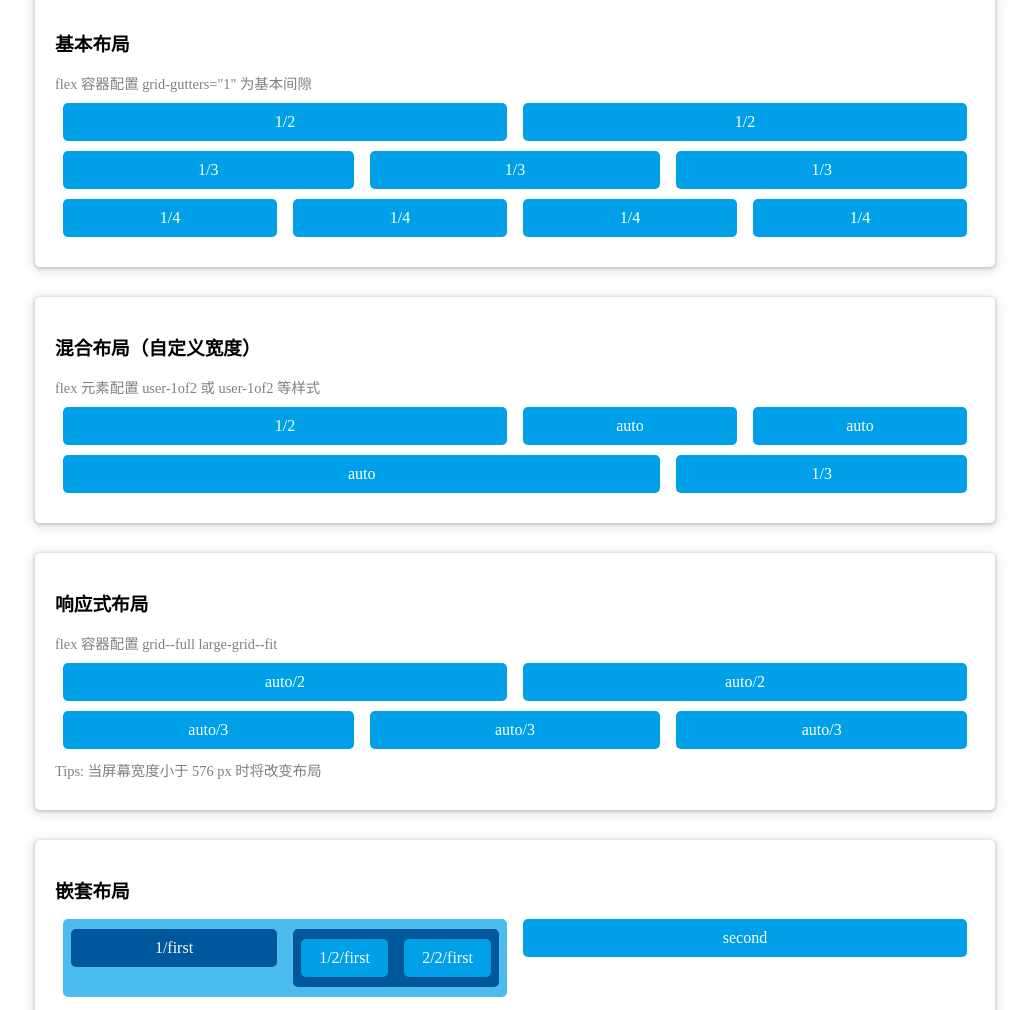
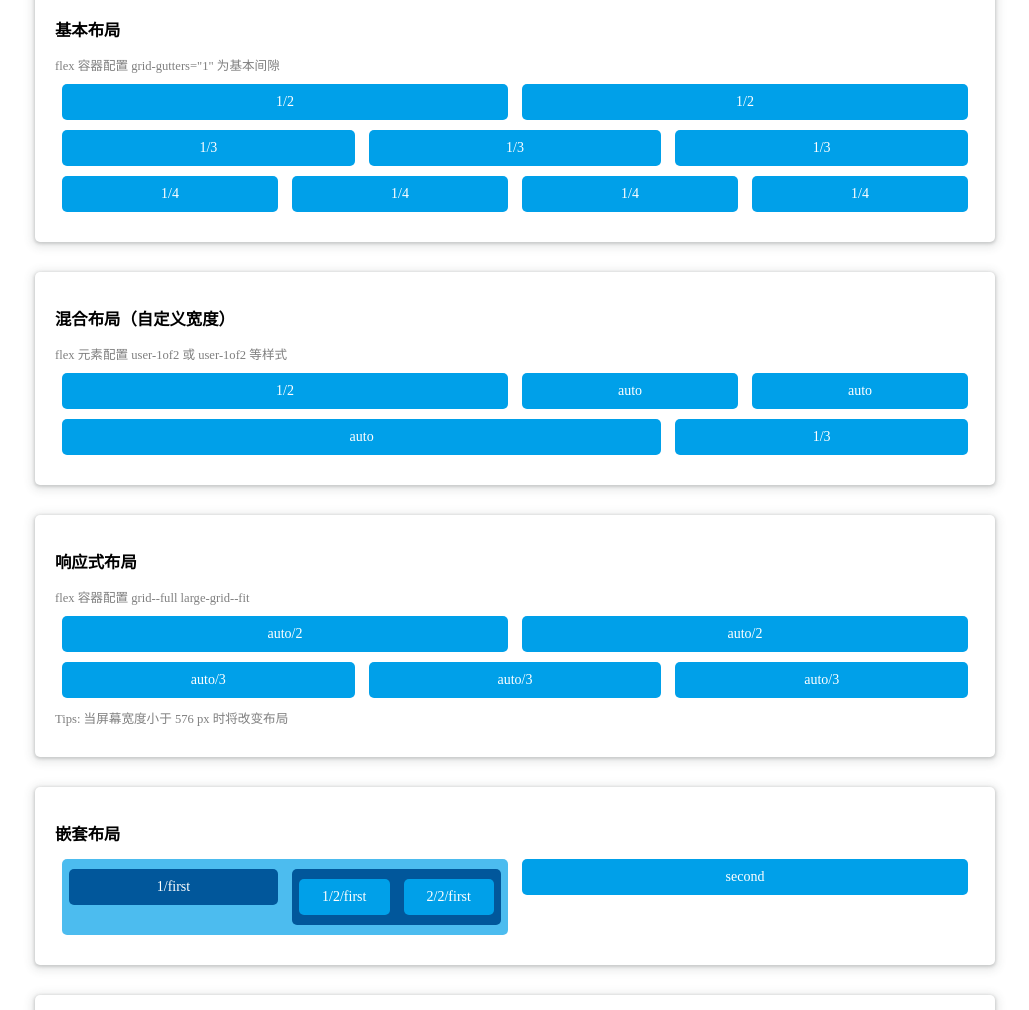
Before and after one commit to lbwa/grid-style, a website built with webpack: page docs/index.html in a window 1280 px wide. Shown: the part 85-1095 px from the top of the page, without its empty margins (125-1154 px from the left). Built offline with nearby package versions, Linux system fonts and the light colour scheme.

Commit message:
refactor: new directory structure

```diff
--- a/assets/app.sass
+++ b/assets/app.sass
@@ -1,6 +1,10 @@
 html, body
   margin: 0
   height: 100%
+
+@media (min-width: 576px)
+  html
+    font-size: 14px
 
 *, *:before, *:after
   box-sizing: border-box // 影响 自定义宽度章节 时的 1/2 宽度
@@ -55,6 +59,9 @@ html, body
   &.lh-normal
     line-height: 130px // 100px - contanier padding
 
+.no-wrap
+  flex-wrap: nowrap
+
 // grid 布局中自定义宽度的实现原理，以 flex-basis 在未指定 flex-grow 的情况下来定义宽度
 .user-1of2
   flex-grow: 0
--- a/docs/index.html
+++ b/docs/index.html
@@ -5,7 +5,7 @@
   <meta name="viewport" content="width=device-width, initial-scale=1.0">
   <meta http-equiv="X-UA-Compatible" content="ie=edge">
   <title>Grid layout by flexbox</title>
-<link href="main.66ab2808.css" rel="stylesheet"></head>
+<link href="main.d145ac5e.css" rel="stylesheet"></head>
 <body>
   <h1 class="main-title title">Grid 布局</h1>
   <div class="layout">
@@ -112,7 +112,7 @@
               <div class="bg deep">1/first</div>
             </div>
             <div class="grid-cell">
-              <div class="grid bg deep" grid-gutters="1">
+              <div class="grid bg deep no-wrap" grid-gutters="1">
                 <div class="grid-cell">
                   <div class="bg">1/2/first</div>
                 </div>
--- a/src/index.js
+++ b/src/index.js
@@ -1,2 +1,2 @@
-import '../assets/layout/index.sass'
+import '../layout/index.sass'
 import '../assets/app.sass'
--- a/webpack.config.js
+++ b/webpack.config.js
@@ -26,7 +26,7 @@ module.exports = {
     rules: [
       {
         test: /.sass$/,
-        include: [resolve('assets')],
+        include: [resolve('layout'), resolve('assets')],
         use: [
           devMode ? 'style-loader' : MiniCssExtractPlugin.loader,
           'css-loader',
```
Also changed, not shown: src/index.html (+1 -1 lines), layout/align.sass (renamed from assets/layout/align.sass), layout/basis.sass (renamed from assets/layout/basis.sass), layout/gutters.sass (renamed from assets/layout/gutters.sass), layout/index.sass (renamed from assets/layout/index.sass), layout/response.sass (renamed from assets/layout/response.sass), 2 other files.
